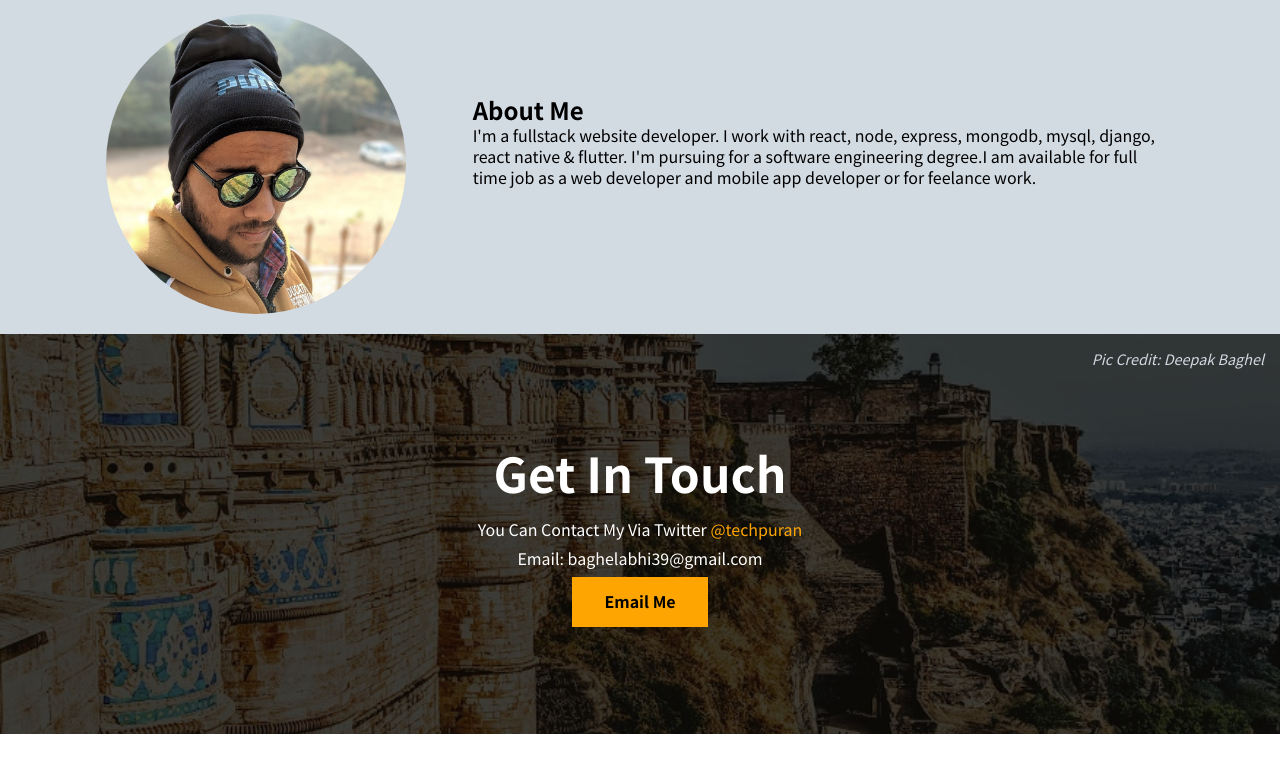
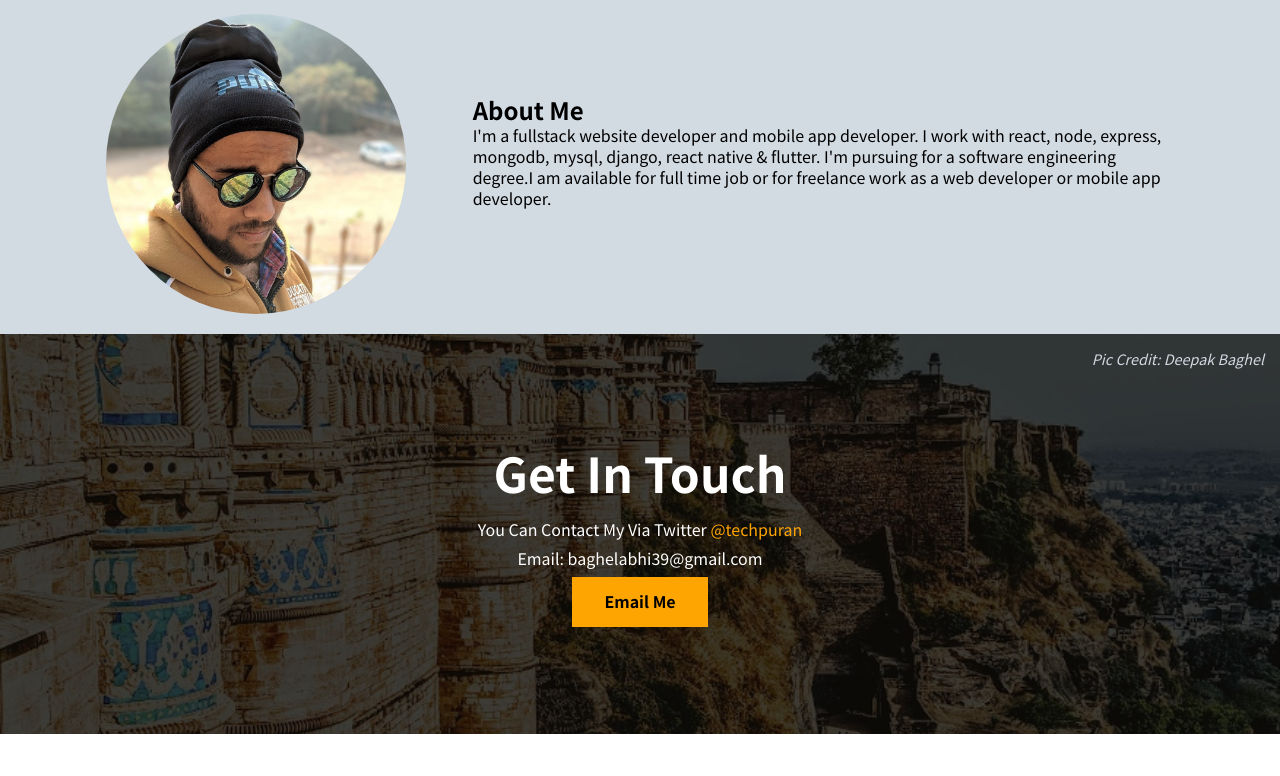
Before and after one commit to dylanbaghel/gatsby-personal-portfolio, a Gatsby site: page / in a window 1280 px wide. Shown: the part 802-1578 px from the top of the page. Built offline with nearby package versions, Linux system fonts and the light colour scheme; Gatsby itself is replaced by a stand-in of ours.

Commit message:
update about me bio

```diff
--- a/src/pages/index.js
+++ b/src/pages/index.js
@@ -43,7 +43,7 @@ export default () => {
                     </div>
                     <div className="about__content">
                         <h1>About Me</h1>
-                        <p>I'm a fullstack website developer. I work with react, node, express, mongodb, mysql, django, react native & flutter. I'm pursuing for a software engineering degree.I am available for full time job as a web developer and mobile app developer or for feelance work.</p>
+                        <p>I'm a fullstack website developer and mobile app developer. I work with react, node, express, mongodb, mysql, django, react native & flutter. I'm pursuing for a software engineering degree.I am available for full time job or for freelance work as a web developer or mobile app developer.</p>
                     </div>
                 </div>
             </section>
```
